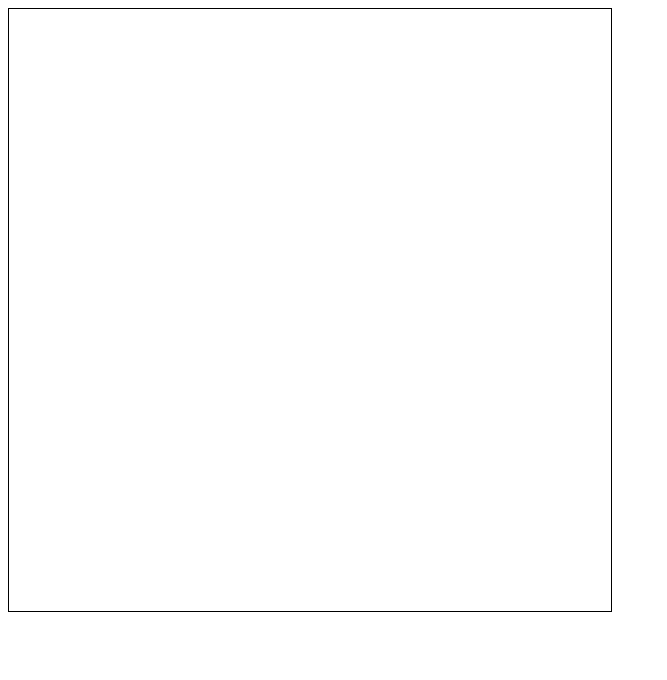
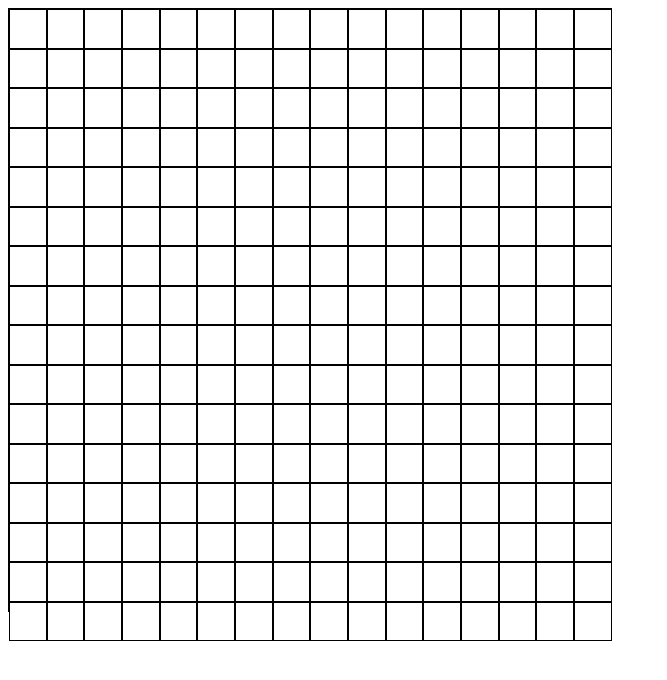
Before and after one commit to JustinLaw-dev/etch-a-sketch-odin, a plain HTML site: page index.html in a window 1280 px wide. Shown: the whole page, without its empty margins (0-667 px from the left). Drawn offline with Linux system fonts and the light colour scheme.

Commit message:
Update index.html

```diff
--- a/index.html
+++ b/index.html
@@ -7,10 +7,24 @@
     <style>
         html {
             font-size: 62.75%;
+            box-sizing: border-box;
+        }
+
+        body {
+            box-sizing: inherit;
         }
 
         .container {
             border: 1px solid black;
+        }
+
+        .row{
+            display: flex;
+            width: 100%;
+        }
+        .cell {
+            background-color: white;
+            border: thin black solid;
         }
     </style>
 </head>
@@ -23,6 +37,7 @@
         const containerWidth = 60;
         const containerHeight = 60;
         let gridAmount = 16;
+        let color = 'red';
         let cellHeight;
         let cellWidth;
 
@@ -30,25 +45,39 @@
             container.style.width = `${containerWidth}rem`
             container.style.height = `${containerHeight}rem`
 
+            //row length = 600px column height = 600px
+            cellHeight = (containerHeight * 10)/ gridAmount;
+            cellWidth = (containerWidth * 10)/ gridAmount;
             //draw 16x16 grid
             //create 16 row divs, each with 16 inner boxes
             for (let i = 0; i < gridAmount; i++){
               let newRow = document.createElement('div');
+              //give new row class of row
+              newRow.classList.add('row');
 
               //Add 16 divs within the new row
               for(let i=0; i < gridAmount; i++) {
                 let newDiv = document.createElement('div');
+                newDiv.classList.add('cell');
+                newDiv.style.width = `${cellWidth}px`;
+                newDiv.style.height = `${cellHeight}px`;
+                newRow.appendChild(newDiv);
               }
 
               //append new row with 16 divs into container
+
               container.appendChild(newRow);
+
             }
-            //row length = 600px column height = 600px
-            cellHeight = (containerHeight * 10)/ gridAmount;
-            cellWidth = (container * 10)/ gridAmount;
         }
 
         renderInitialField();
+        const allCells = document.querySelectorAll('.cell');
+        allCells.forEach(cell => {
+            cell.addEventListener('mouseenter', function(e){
+                e.currentTarget.style.background = color;
+            })
+        })
            </script>
 </body>
 
```
